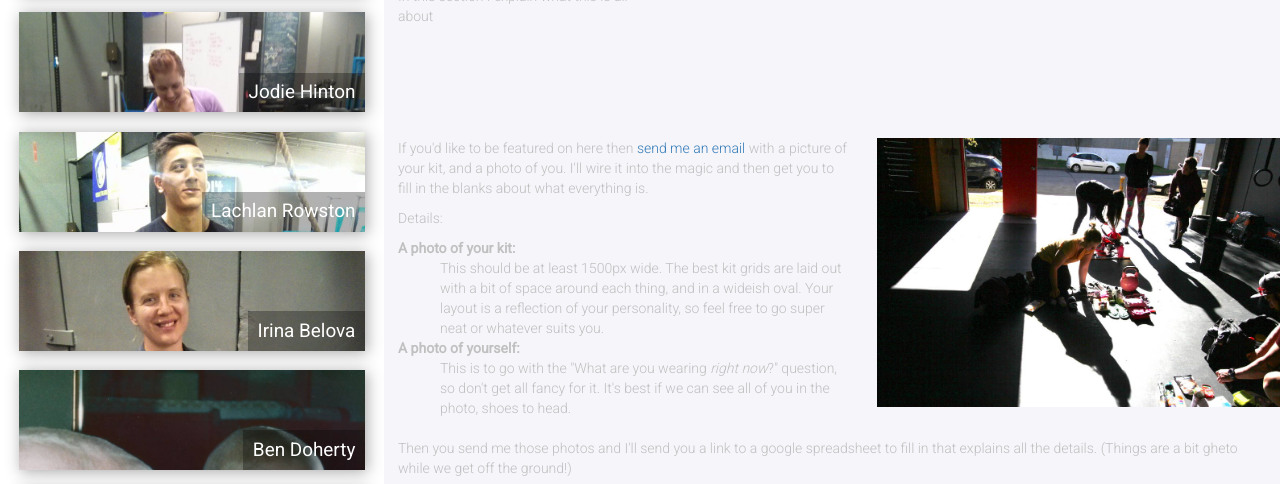
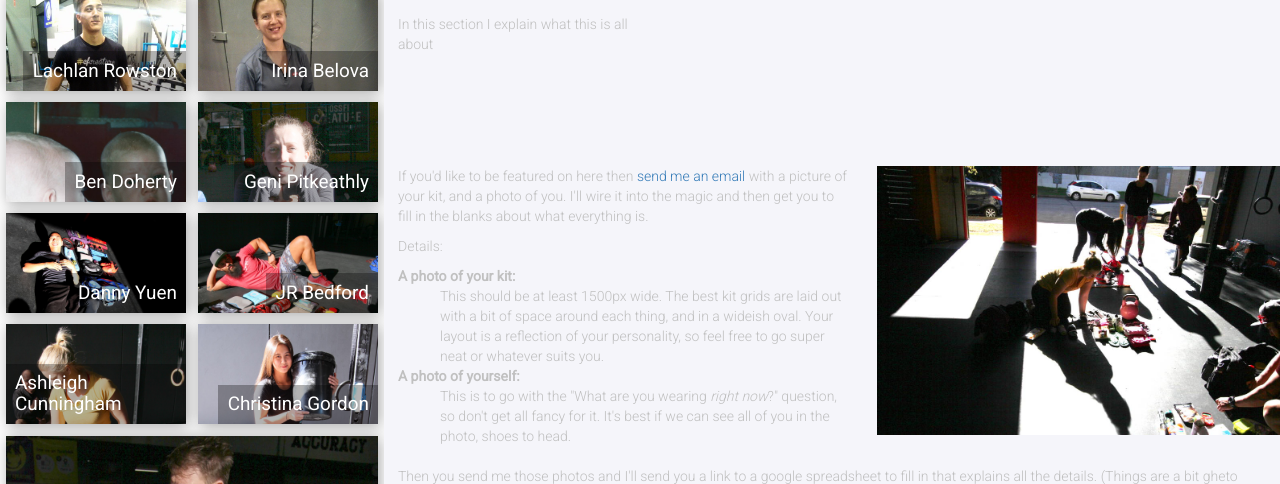
Before and after one commit to notionparallax/kitGrids, a plain HTML site: page index.html in a window 1280 px wide. Shown: the part 210-694 px from the top of the page. Drawn offline with nearby package versions, Linux system fonts and the light colour scheme; files that its build step writes are made by us from their sources; a script that the page names is missing.

Commit message:
changed nav to use flexbox

```diff
--- a/scss/big-screen.scss
+++ b/scss/big-screen.scss
@@ -26,16 +26,26 @@ nav {
     ul{
         list-style-type: none;
         padding-left: 0;
+        display: -webkit-flex;
+        display: flex;
+        -webkit-flex-direction: row;
+        flex-direction: row;
+        -webkit-flex-wrap: wrap;
+        flex-wrap: wrap;
+        -webkit-flex-flow: row wrap;
+        flex-flow: row wrap;
+        -webkit-align-content: flex-end;
+        align-content: flex-end;
     }
     li {
-        width: 90%;
-        margin: 5%;
+        flex-basis: 150px;
         height: 100px;
         overflow: hidden;
-        position: relative;
         -webkit-box-shadow: 2px 2px 14px 0px rgba(50, 50, 50, 0.43);
-        -moz-box-shadow:    2px 2px 14px 0px rgba(50, 50, 50, 0.43);
-        box-shadow:         2px 2px 14px 0px rgba(50, 50, 50, 0.43);
+        -moz-box-shadow: 2px 2px 14px 0px rgba(50, 50, 50, 0.43);
+        box-shadow: 2px 2px 14px 0px rgba(50, 50, 50, 0.43);
+        flex-grow: 1;
+        margin: 0.4em;
         &:hover{
             -webkit-box-shadow: 2px 2px 14px 0px rgba(50, 50, 50, 0.6);
             -moz-box-shadow:    2px 2px 14px 0px rgba(50, 50, 50, 0.6);
@@ -178,9 +188,22 @@ header {
     border-top: 2px solid silver;
     border-bottom: 2px solid silver;
     background-color: white;
+    padding: 1em;
     h1{
         font-size: 4em;
         margin: 0;
     }
+    // span {
+    //     height: 10em;
+    //     width: 10em;
+    //     overflow: hidden;
+    //     border-radius: 5em;
+    //     border: 4px solid white;
+    //     display: block;
+    //     position: absolute;
+    //     right: 1em;
+    //     top: -1.5em;
+    //     z-index: 10000;
+    // }
 }
 .tutorial{display: none;}
```
